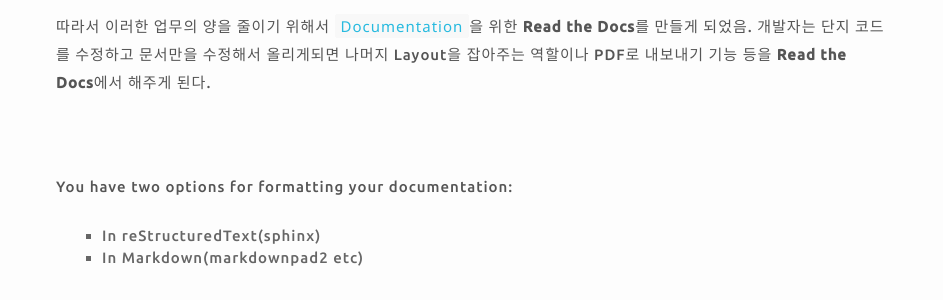
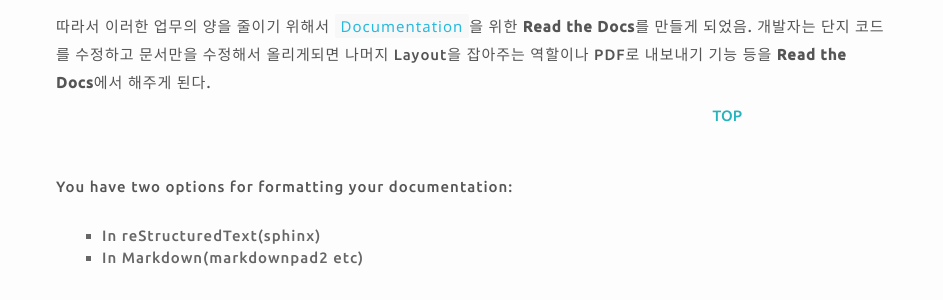
Before and after one commit to plus4070/plus4070.github.io, a Jekyll site: the page built from _posts/2016-03-15-ReadTheDocs.md, in a window 1280 px wide. Shown: the part 753-1053 px from the top of the page, without its empty margins (168-1111 px from the left). Built offline with Jekyll 4.4.1, drawn with Linux system fonts in a browser that asks for light colours; nearby versions of some CDN libraries; comment, search, counter and statistics services are not loaded.

Commit message:
Top button

```diff
--- a/_layouts/post.html
+++ b/_layouts/post.html
@@ -40,6 +40,7 @@
     {{ content }}
 </div>
 
+<a href="#" class="top-btn">TOP</a>
 
 {% include share.html %}
 
--- a/_sass/_layout.scss
+++ b/_sass/_layout.scss
@@ -115,6 +115,12 @@
 
 blockquote p {
   line-height: 24px;
+}
+
+.top-btn {
+  position: fixed;
+  bottom: 20px;
+  right: 370px;
 }
 
 .line-truncate {
```
